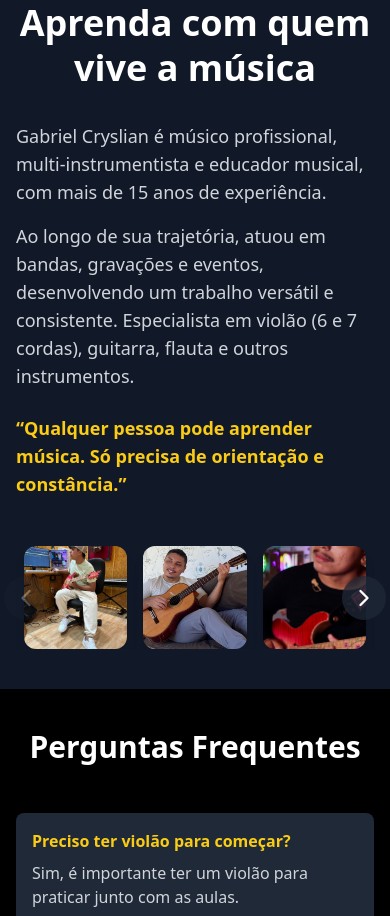
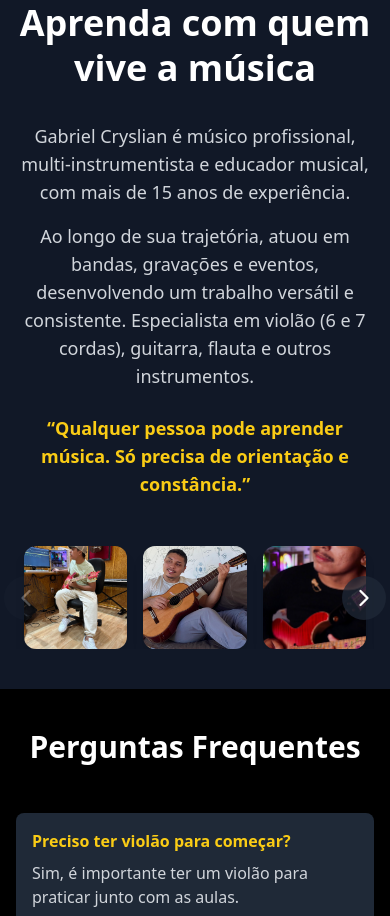
Before and after one commit to mateusccorreia/cryslian-lesson, a React (Vite) app: page / in a window 390 px wide. Shown: the part 3520-4436 px from the top of the page. Built offline with nearby package versions, Linux system fonts and the light colour scheme.

Commit message:
centered the text of the Professor component in the screeen

```diff
--- a/src/components/Professor.tsx
+++ b/src/components/Professor.tsx
@@ -40,7 +40,7 @@
         </div>
 
         {/* Coluna Direita: Descrição */}
-        <div className="text-left text-lg text-gray-300 space-y-4">
+        <div className="text-center md:text-left text-lg text-gray-300 space-y-4">
           <p>
             Gabriel Cryslian é músico profissional, multi-instrumentista e
             educador musical, com mais de 15 anos de experiência.
```
Also changed, not shown: 5 other files (tests, documents, lock files or other folders).
